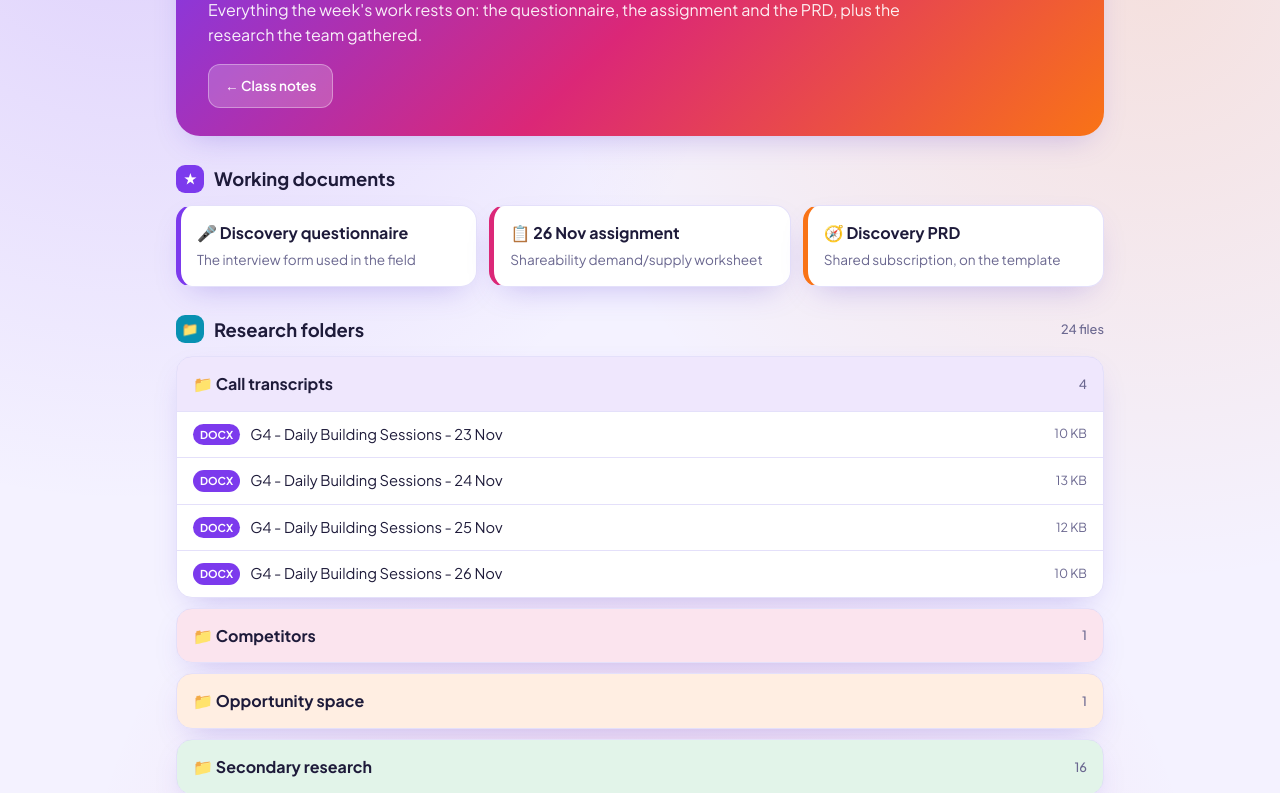
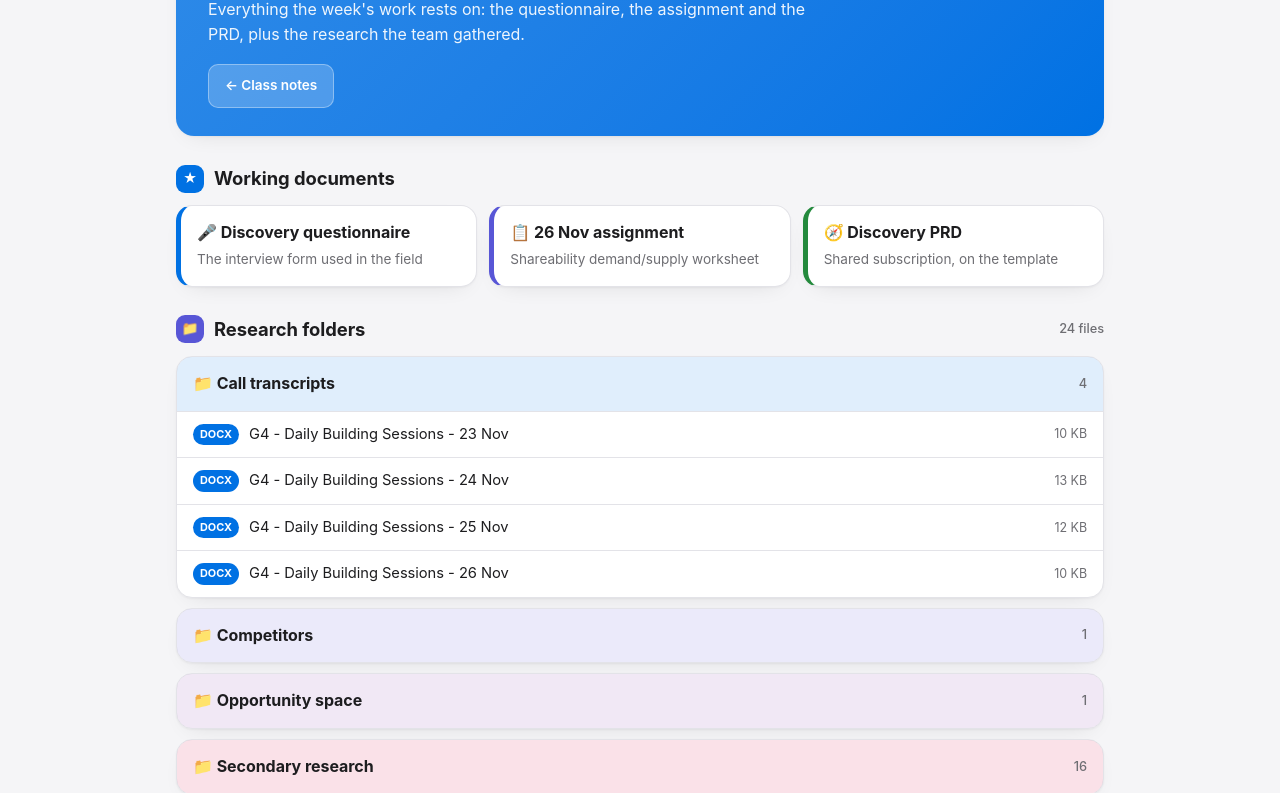
Before and after one commit to sarinsudhakaran/class-notes, a website: page supporting.html in a window 1280 px wide. Shown: the part 130-923 px from the top of the page. Drawn offline with Linux system fonts and the light colour scheme.

Commit message:
Calmer site theme: neutral greys, white cards, one blue accent
theme.css is loaded last on every page and replaces the three-colour
gradients with system fonts, a grey page background, white cards and a
single blue accent in light and dark. Week colours move to deeper,
readable tones.

Co-Authored-By: Claude Fable 5.2 <noreply@anthropic.com>

```diff
--- a/supporting.html
+++ b/supporting.html
@@ -58,6 +58,7 @@
     .file .kb { display:none; }
   }
 </style>
+<link rel="stylesheet" href="theme.css">
 </head>
 <body>
 <div class="wrap">
@@ -68,19 +69,19 @@
     <a class="btn" href="/">&larr; Class notes</a>
   </section>
 
-  <h2 style="--hue:#7c3aed"><span class="chip">&#9733;</span>Working documents</h2>
+  <h2 style="--hue:#0071e3"><span class="chip">&#9733;</span>Working documents</h2>
   <div class="tiles">
-    <a class="tile" style="--hue:#7c3aed" href="/discovery"><b>&#127908; Discovery questionnaire</b><span>The interview form used in the field</span></a>
-    <a class="tile" style="--hue:#db2777" href="/assignment"><b>&#128203; 26 Nov assignment</b><span>Shareability demand/supply worksheet</span></a>
-    <a class="tile" style="--hue:#f97316" href="/prd"><b>&#129517; Discovery PRD</b><span>Shared subscription, on the template</span></a>
+    <a class="tile" style="--hue:#0071e3" href="/discovery"><b>&#127908; Discovery questionnaire</b><span>The interview form used in the field</span></a>
+    <a class="tile" style="--hue:#5856d6" href="/assignment"><b>&#128203; 26 Nov assignment</b><span>Shareability demand/supply worksheet</span></a>
+    <a class="tile" style="--hue:#248a3d" href="/prd"><b>&#129517; Discovery PRD</b><span>Shared subscription, on the template</span></a>
   </div>
 
-  <h2 style="--hue:#0891b2"><span class="chip">&#128193;</span>Research folders<span class="count" id="total"></span></h2>
+  <h2 style="--hue:#5856d6"><span class="chip">&#128193;</span>Research folders<span class="count" id="total"></span></h2>
   <div id="folders"></div>
   <p class="note">User interviews are not published here yet &mdash; the raw files name interviewees.</p>
 </div>
 <script>
-  const HUES = ["#7c3aed", "#db2777", "#f97316", "#16a34a", "#0891b2", "#2563eb"];
+  const HUES = ["#0071e3","#5856d6","#8944ab","#d30f45","#c93400","#248a3d","#0e7a8d","#0071a4","#7f6545"];
   const folders = (typeof SUPPORTING !== "undefined" && SUPPORTING["week-1"]) || [];
   const esc = s => s.replace(/[&<>"]/g, c => ({ "&": "&amp;", "<": "&lt;", ">": "&gt;", '"': "&quot;" }[c]));
   document.getElementById("total").textContent = folders.reduce((n, f) => n + f.files.length, 0) + " files";
--- /dev/null
+++ b/theme.css
@@ -0,0 +1,44 @@
+/* Shared calm theme, loaded last on every page.
+   Neutral greys, white cards, one blue accent, system fonts.
+   Change the tokens here to restyle the whole site. */
+:root:root:root {
+  --bg:#f5f5f7; --panel:#ffffffd9; --card:#ffffff; --text:#1d1d1f; --muted:#6e6e73; --line:#e3e3e8;
+  --soft:#f2f2f7; --code:#f2f2f7; --accent:#0071e3;
+  --shadow:0 1px 2px rgba(0,0,0,.04), 0 8px 24px -14px rgba(0,0,0,.16);
+  --grad:linear-gradient(135deg,#2b8cff 0%,#0071e3 100%);
+}
+@media (prefers-color-scheme: dark) {
+  :root:root:root {
+    --bg:#000000; --panel:#1c1c1ed9; --card:#1c1c1e; --text:#f5f5f7; --muted:#98989d; --line:#2c2c2e;
+    --soft:#2c2c2e; --code:#2c2c2e; --accent:#0a84ff;
+    --shadow:0 1px 2px rgba(0,0,0,.5), 0 8px 24px -14px rgba(0,0,0,.8);
+    --grad:linear-gradient(135deg,#3a9bff 0%,#0a84ff 100%);
+  }
+}
+
+body {
+  background-image:none !important;
+  font-family:-apple-system, BlinkMacSystemFont, "SF Pro Text", "Segoe UI", Roboto, Helvetica, Arial, sans-serif !important;
+  -webkit-font-smoothing:antialiased; letter-spacing:-.003em;
+}
+button, input, textarea, select, .btn { font-family:inherit !important; }
+
+/* one calm colour per surface instead of a three-colour sweep */
+.hero {
+  background:linear-gradient(135deg, color-mix(in srgb, var(--hue, var(--accent)) 82%, #ffffff), var(--hue, var(--accent))) !important;
+  border-radius:18px; box-shadow:var(--shadow);
+}
+.hero::after { display:none; }
+.card, aside, details, .tile { border-radius:16px; }
+.btn { border-radius:10px; box-shadow:none !important; }
+.btn:hover { transform:none !important; filter:brightness(1.05); }
+.hero .btn { backdrop-filter:none; }
+.brand { color:var(--text) !important; background:none !important; -webkit-text-fill-color:currentColor; }
+
+/* quotes and callouts follow the accent */
+blockquote, .read {
+  background:color-mix(in srgb, var(--accent) 8%, transparent) !important;
+  border-left-color:var(--accent) !important;
+}
+.note a, .doc a { color:var(--accent); }
+:focus-visible { outline:3px solid color-mix(in srgb, var(--accent) 55%, transparent); outline-offset:2px; }
```
Also changed, not shown: assignment.html (+1 -0 lines), discovery.html (+1 -0 lines), index.html (+3 -2 lines), prd.html (+1 -0 lines).
